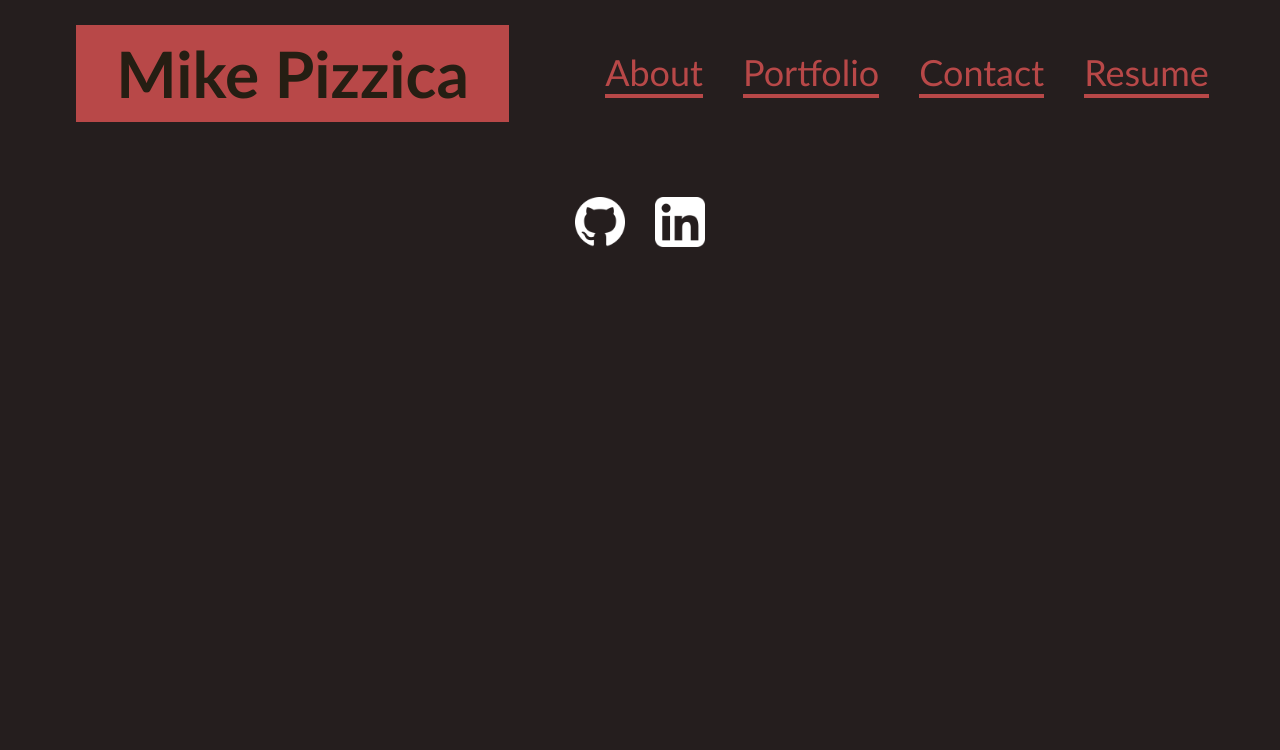
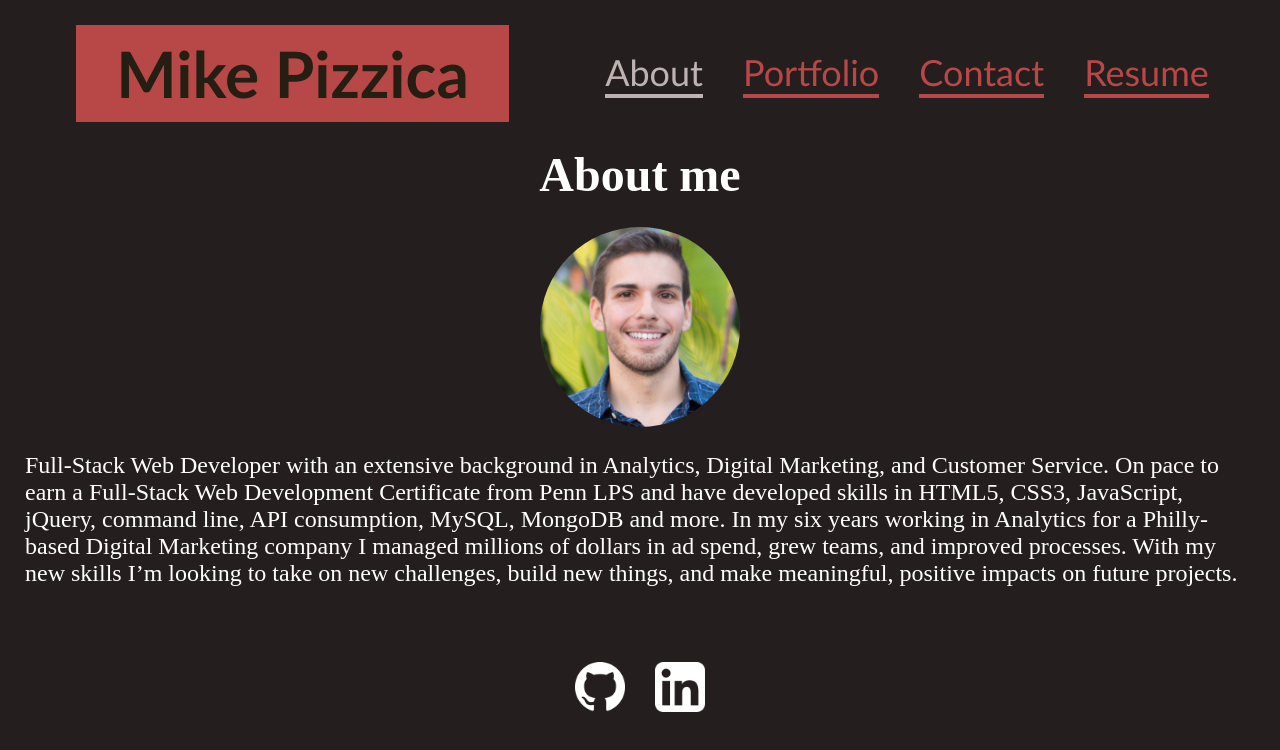
Before and after one commit to mikepizzica/react-portfolio, a React (Create React App) app: page / in a window 1280 px wide. Shown: the top 750 px of the page. Built offline with nearby package versions, Linux system fonts and the light colour scheme.

Commit message:
update nav references

```diff
--- a/package.json
+++ b/package.json
@@ -1,6 +1,6 @@
 {
   "name": "react-portfolio",
-  "homepage": "https://mikepizzica.github.io/react-portfolio",
+  "homepage": "https://mikepizzica.github.io/react-portfolio/",
   "version": "0.1.0",
   "private": true,
   "dependencies": {
--- a/src/App.js
+++ b/src/App.js
@@ -1,6 +1,6 @@
 import React from 'react';
 import './App.css';
-import { BrowserRouter as Router, Route } from 'react-router-dom';
+import { HashRouter as Router, Route } from 'react-router-dom';
 
 import AboutMe from './components/aboutMe';
 import Header from './components/header';
@@ -15,19 +15,19 @@ function App() {
       <div className="App">
           <Header/>
 
-            <Route exact path="/react-portfolio/">
+            <Route exact path="/">
               <AboutMe/>
             </Route>
 
-            <Route exact path="/react-portfolio/portfolio">
+            <Route exact path="/portfolio">
               <Portfolio/>
             </Route>
 
-            <Route exact path="/react-portfolio/contact">
+            <Route exact path="/contact">
               <Contact/>
             </Route>
 
-            <Route exact path="/react-portfolio/resume">
+            <Route exact path="/resume">
               <Resume/>
             </Route>
 
--- a/src/components/header.js
+++ b/src/components/header.js
@@ -8,19 +8,19 @@ function header() {
         {/* <img src={process.env.PUBLIC_URL + '/assets/images/MikePizzica1000x1000.jpg'} alt="mike pizzica" /> */}
         <nav>
 
-            <NavLink to="/react-portfolio" className='text-NavLink' activeClassName="current" exact>
+            <NavLink to="/" className='text-NavLink' activeClassName="current" exact>
                 <a>About</a>
             </NavLink>
 
-            <NavLink to ="/react-portfolio/portfolio" className='text-NavLink' activeClassName="current" exact>
+            <NavLink to ="/portfolio" className='text-NavLink' activeClassName="current" exact>
                 <a>Portfolio</a>
             </NavLink>
 
-            <NavLink to ="/react-portfolio/contact" className='text-NavLink' activeClassName="current" exact>
+            <NavLink to ="/contact" className='text-NavLink' activeClassName="current" exact>
                 <a>Contact</a>
             </NavLink>
 
-            <NavLink to ="/react-portfolio/resume" className='text-NavLink' activeClassName="current" exact>
+            <NavLink to ="/resume" className='text-NavLink' activeClassName="current" exact>
                 <a>Resume</a>
             </NavLink>
 
```
